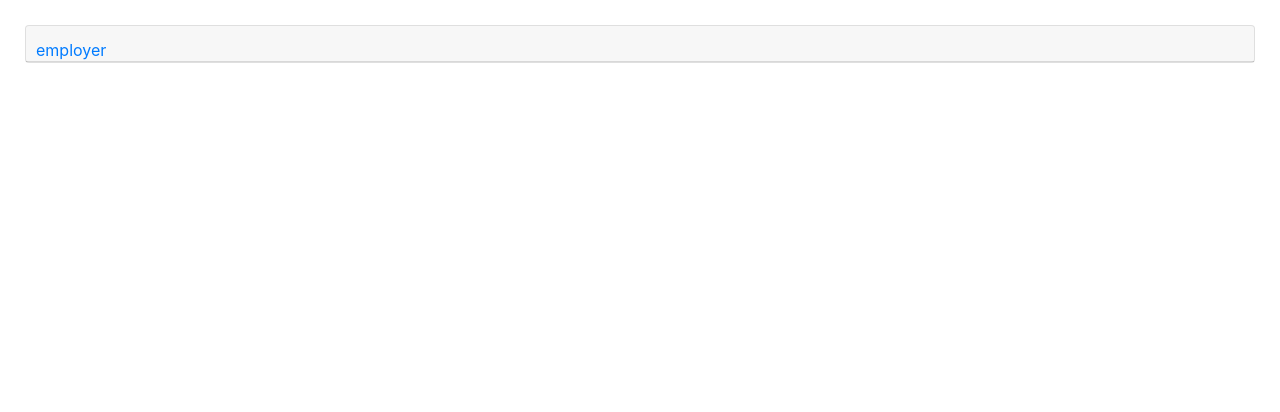
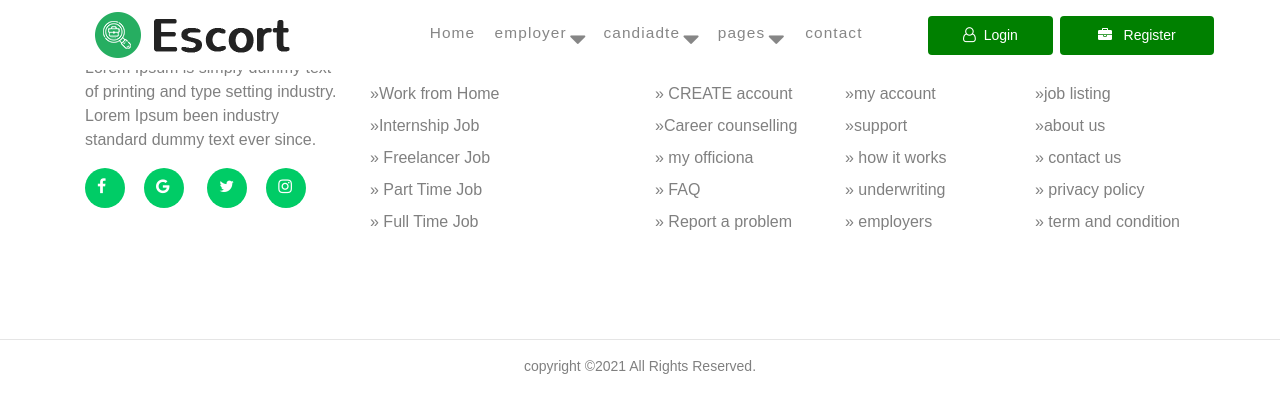
Before and after one commit to princeparvat80/scree-design-angular, an Angular app: page / in a window 1280 px wide. Shown: the top 412 px of the page. Built offline with nearby package versions, Linux system fonts and the light colour scheme.

Commit message:
i have worked on frontpage

```diff
--- a/src/app/app.component.css
+++ b/src/app/app.component.css
@@ -0,0 +1,202 @@
+body {
+
+    padding: 0px!important ;
+    padding-right:0px!important;
+        padding-bottom: 0px!important;
+        padding-left: 0px!important;
+    }
+    *
+{
+    box-sizing: border-box;
+}
+    body{
+        font-family: sans-serif;
+        overflow:hidden;
+    }
+    ul{
+        list-style: none;
+    }
+    a{
+        text-decoration: none;
+    }
+
+.socials a
+{
+color:white;
+width:40px;
+height:40px;
+border-radius: 3rem;
+background-color: #00CC66;
+margin-right: 10px;
+display: inline-block;
+
+}
+.socials a i
+{
+padding: 10px 12px;
+}
+.socials a i:hover
+{
+color:green;
+}
+.socials a :hover
+{
+    border: 2px solid green;
+    background-color: white;
+    border-radius: 3rem;
+}
+.list-unstyled li a
+{
+color:rgb(128, 128, 128);
+}
+.list-unstyled li a:hover
+{
+color:rgb(15, 175, 55);
+text-decoration: none;
+}
+.copyright
+{
+    font-size: 14px;
+    font-family: sans-serif;
+    margin:0px 0 0;
+    padding:25px 0;
+    color:grey;
+}
+
+
+
+header{
+    position: fixed;
+    top:0px;
+    background-color:white;
+    width:100%;
+    z-index:1000;
+    height:70px;
+}
+ header .container
+{
+    max-width: 75rem;
+    padding:0.2rem;
+    background-color: white;
+    height: 70px;
+    margin:auto;
+    display:flex;
+}
+.logo-container
+{
+    flex:1;
+    display: flex;
+    align-items: center;
+    margin-left: 50px;
+
+}
+.ni-button
+{
+    flex:3;
+    display:flex;
+}
+.ni-links
+{
+    flex: 2;
+
+}
+.lo-sign
+{
+    display:flex;
+    justify-content: center;
+    align-items: center;
+    flex:1;
+
+}
+.btn{
+display:inline-block;
+padding:.5rem 1.3rem;
+font-size: 14px;
+border-radius: 2px solid green;
+background-color:green;
+color:white;
+margin:0.8rem;
+width: 100px;
+
+}
+.ni-link>ul
+{
+    display: flex;
+    justify-content: center;
+    align-items: center;
+
+}
+.ni-links
+{
+    position: relative;
+}
+.ni-links>a
+{
+    text-decoration: none;
+    line-height: 35px;
+    color:rgba(128, 128, 128, 0.952);
+    padding:0.8rem;
+    letter-spacing: 1px;
+    font-size: 14px;
+    display: flex;
+    align-items: center;
+    justify-content: space-between;
+    transition: 0.5s;
+
+}
+.ni-links >a >i
+{
+    margin-left: 0.2rem;
+}
+.ni-links>a{
+    transform: scale(1.1);
+}
+.ni-links:hover>a
+{
+    color: green;
+    transform: scaleX(1.1);
+}
+.dlist
+{
+    position: absolute;
+    top:100%;
+    width:15rem;
+    background-color: #ffffffec;
+    transform: translate(10px);
+    opacity: 0;
+    pointer-events: none;
+    transition: .5s;
+}
+.dlist ul
+{
+position: relative;
+}
+.dropdownlist>a{
+    display:flex;
+    background-color: rgba(255, 255, 255, 0.418);
+    color:grey;
+    padding:.5rem 1rem;
+    font-size: 14px;
+    text-decoration: none;
+}
+.navlinks i
+{
+    transform: rotate(-90deg);
+}
+.ni-links:hover>.dlist,
+.dropdownlist:hover>.dlist
+
+{
+
+    transform:translate(0.0);
+    opacity: 1;
+    pointer-events: auto;
+
+
+
+}
+.dropdownlist:hover >a{
+    background-color: hsl(120, 6%, 87%);
+    color:green;
+
+}
--- a/src/app/app.component.html
+++ b/src/app/app.component.html
@@ -1,35 +1,157 @@
-<div class="card text-center">
-  <div class="card-header">
-    <ul class="nav nav-tabs card-header-tabs">
-      <!-- <li class="nav-item">
-        <a class="nav-link active" aria-current="true" href="#">Active</a>
-      </li>
-      <li class="nav-item">
-        <a class="nav-link" href="#">Link</a>
-      </li> -->
-      <!-- <li class="nav-item"> -->
-        <!-- <a  routerLink="employer">employer</a> -->
-      <!-- </li> -->
+<!DOCTYPE html>
+<html lang ="en">
+    <head>
+    <meta charset="utf-8">
+    <meta name="viewport" content="width=device-width, initial-scale=1, shrink-to-fit=no">
+    <link rel="stylesheet" href="https://maxcdn.bootstrapcdn.com/bootstrap/4.0.0/css/bootstrap.min.css" integrity="sha384-Gn5384xqQ1aoWXA+058RXPxPg6fy4IWvTNh0E263XmFcJlSAwiGgFAW/dAiS6JXm" crossorigin="anonymous">
+
+    <title>handf</title>
+    </head>
+    <Body>
+      <header>
+        <div class="container">
+          <div class="logo-container">
+            <a class="logo" href="#">
+              <img src="assets/logo.png">
+            </a>
+          </div>
+          <div class="ni-button">
+            <div class="ni-link">
+              <ul>
+                <li class="ni-links">
+                  <a  href="#">Home
+                  </a>
+                </li>
+
+                <li class="ni-links">
+                  <a href="#">employer<i class="fa fa-sort-down" style="font-size:24px"></i></a>
+                  <div class="dlist">
+                    <ul>
+                      <li class="dropdownlist"><a href="#">Employer</a></li>
+                      <li class="dropdownlist"><a href="#">Employer detail</a></li>
+                      <li class="dropdownlist"><a href="#">Create company</a></li>
+                      <li class="dropdownlist"><a href="#"> Manage Resume</a></li>
+                      <li class="dropdownlist"><a href="#">Add job</a></li>
+                      <li class="dropdownlist"><a href="#">Resume details</a></li>
+                    </ul>
+                  </div>
+                </li>
+
+            <li class="ni-links">
+              <a href="#">candiadte<i class="fa fa-sort-down" style="font-size:24px"></i></a>
+              <div class="dlist">
+
+                <ul>
+                  <li class="dropdownlist"><a href="#">candiadte</a></li>
+                  <li class="dropdownlist"><a href="#">browse job</a></li>
+                  <li class="dropdownlist"><a href="#">manage job</a></li>
+                  <li class="dropdownlist"><a href="#"> browse Categories</a></li>
+                </ul>
+              </div>
+            </li>
+
+          <li class="ni-links">
+            <a href="#">pages<i class="fa fa-sort-down" style="font-size:24px"></i></a>
+            <div class="dlist">
+              <ul>
+                <li class="dropdownlist"><a href="#">profile settings</a></li>
+                <li class="dropdownlist"><a href="#">job details</a></li>
+                <li class="dropdownlist"><a href="#">job layoutone</a></li>
+                <li class="dropdownlist"><a href="#"> 404 notfound</a></li>
+              </ul>
+            </div>
+          </li>
+
+        <li class="ni-links">
+          <a href="#">contact</a>
+        </li>
+        </ul>
+        </div>
+
+        <div class="lo-sign">
+          <a href="#">  <button class="btn" style="width:100%"> <i class="fa fa-user-o" style="font-size:15px"></i>&nbsp;&nbsp;Login</button></a>
+          <a href="#">  <button class="btn"style="width:100%;margin-left:20px"> <i class="fa fa-briefcase"> </i> &nbsp;&nbsp;Register</button></a>
+        </div>
+
+        </div>
+      </div>
+      </header>
+      <router-outlet></router-outlet>
+
+        <footer class="page-footer  ">
+            <div class="container" text-center text-md-left mt-5>
+                <div class="row">
+                    <div class="col-md-3 mx-auto mb-5">
+                        <h1 class=" font-weight-bold">Escort</h1>
+
+<p class="mt-2" style="color:rgb(128, 128, 128)">Lorem Ipsum is simply dummy text of printing and type setting industry. Lorem Ipsum been industry standard dummy text ever since.</p>
+<div class="socials">
+    <a href ="#"><i class="fa fa-facebook" ></i></a>&nbsp;
+    <a href ="#"><i class="fa fa-google" ></i></a> &nbsp;
+     <a href ="#"><i class="fa fa-twitter" ></i></a>&nbsp;
+     <a href ="#"><i class="fa fa-instagram" ></i></a>&nbsp;
+</div>
+</div>
 
 
-    <!-- </ul>
-  </div>
-  <div class="card-body">
-    <h5 class="card-title">Screen Design Project</h5>
-    <p class="card-text">Please start work on the assign tasks</p>
-    <a href="#" class="btn btn-primary">Let's Start</a>
-  </div>
+<div class="col-md-3 mx-auto mb-5">
+    <h3 class="text"  style="font-family: sans-serif"> job Categories</h3>
+    <hr class="bg-success mb-4 mt-0 d-inline-block mx-auto" style="width: 20px;height:1px">
+    <ul class="list-unstyled">
+        <li class="my-2"><a href ="#"> <span>&#187;</span>Work from Home</a></li>
+        <li class="my-2"><a href ="#">  <span>&#187;</span>Internship Job</a></li>
+        <li class="my-2"><a href ="#"> <span>&#187;</span> Freelancer Job</a></li>
+        <li class="my-2"><a href ="#"> <span>&#187;</span> Part Time Job</a></li>
+        <li class="my-2"><a href ="#"> <span>&#187;</span> Full Time Job</a></li>
+    </ul>
+    </div>
+    <div class="col-md-2 mx-auto mb-5">
+        <h3 class="text" style="font-family: sans-serif">Job type</h3>
+        <hr class="bg-success mb-4 mt-0 d-inline-block mx-auto" style="width: 20px;height:1px">
+        <ul class="list-unstyled">
+            <li class="my-2"><a href ="#"><span>&#187;</span> CREATE account</a></li>
+            <li class="my-2"><a href ="#">  <span>&#187;</span>Career counselling</a></li>
+            <li class="my-2"><a href ="#"> <span>&#187;</span> my officiona</a></li>
+            <li class="my-2"><a href ="#"> <span>&#187;</span> FAQ</a></li>
+            <li class="my-2"><a href ="#"> <span>&#187;</span> Report a problem</a></li>
+        </ul>
+        </div>
+    <div class="col-md-2 mx-auto mb-5">
+        <h3 class="text" Style="font-family: sans-serif">Resources</h3>
+        <hr class="bg-success mb-4 mt-0 d-inline-block mx-auto" style="width: 20px;height:1px">
+        <ul class="list-unstyled">
+            <li class="my-2"><a href ="#"> <span>&#187;</span>my account</a></li>
+            <li class="my-2"><a href ="#">  <span>&#187;</span>support</a></li>
+            <li class="my-2"><a href ="#"> <span>&#187;</span> how it works</a></li>
+            <li class="my-2"><a href ="#"> <span>&#187;</span> underwriting</a></li>
+            <li class="my-2"><a href ="#"> <span>&#187;</span> employers</a></li>
+        </ul>
+        </div>
+        <div class="col-md-2 mx-auto mb-5">
+            <h3 class="text " Style="font-family: sans-serif;">Quick&nbsp;links</h3>
+            <hr class="bg-success mb-4 mt-0 d-inline-block mx-auto" style="width:30px; height:1px">
+            <ul class="list-unstyled">
+                <li class="my-2"><a href ="#"> <span>&#187;</span>job listing</a></li>
+                <li class="my-2"><a href ="#">  <span>&#187;</span>about us</a></li>
+                <li class="my-2"><a href ="#"> <span>&#187;</span> contact us</a></li>
+                <li class="my-2"><a href ="#"> <span>&#187;</span> privacy policy</a></li>
+                <li class="my-2"><a href ="#"> <span>&#187;</span> term and condition</a></li>
+            </ul>
+            </div>
+
+                </div>
+            </div>
+<div class="copyright text-center ">
+    <hr>
+    <p> copyright &copy;2021 All Rights Reserved.</p>
+
 </div>
 
-<div class="container">
-  <div class="row row-cols-4">
-    <div class="col">Ananya sajjan</div>
-    <div class="col">Deepali</div>
-    <div class="col">Nidhi</div>
-    <div class="col">Punnetraj</div>
-  </div>
-</div> -->
-<li class="nav-item">
-  <a  routerLink="employer">employer</a>
-</li>
-<router-outlet></router-outlet>
+<script src="https://code.jquery.com/jquery-3.2.1.slim.min.js" integrity="sha384-KJ3o2DKtIkvYIK3UENzmM7KCkRr/rE9/Qpg6aAZGJwFDMVNA/GpGFF93hXpG5KkN" crossorigin="anonymous"></script>
+
+<script src="https://cdnjs.cloudflare.com/ajax/libs/popper.js/1.12.9/umd/popper.min.js" integrity="sha384-ApNbgh9B+Y1QKtv3Rn7W3mgPxhU9K/ScQsAP7hUibX39j7fakFPskvXusvfa0b4Q" crossorigin="anonymous"></script>
+<script src="https://maxcdn.bootstrapcdn.com/bootstrap/4.0.0/js/bootstrap.min.js" integrity="sha384-JZR6Spejh4U02d8jOt6vLEHfe/JQGiRRSQQxSfFWpi1MquVdAyjUar5+76PVCmYl" crossorigin="anonymous"></script>
+
+    </footer>
+</Body>
+</html>
--- a/src/index.html
+++ b/src/index.html
@@ -5,6 +5,7 @@
   <title>AngularScreenDesign</title>
   <base href="/">
   <meta name="viewport" content="width=device-width, initial-scale=1">
+  <link rel="stylesheet" href="https://cdnjs.cloudflare.com/ajax/libs/font-awesome/4.7.0/css/font-awesome.min.css">
   <link rel="icon" type="image/x-icon" href="favicon.ico">
 </head>
 <body>
--- a/src/styles.css
+++ b/src/styles.css
@@ -1,3 +1,2 @@
 /* You can add global styles to this file, and also import other style files */
 @import "~bootstrap/dist/css/bootstrap.css";
-body {padding: 25px;}
```
Also changed, not shown: src/assets/logo.png (added).
